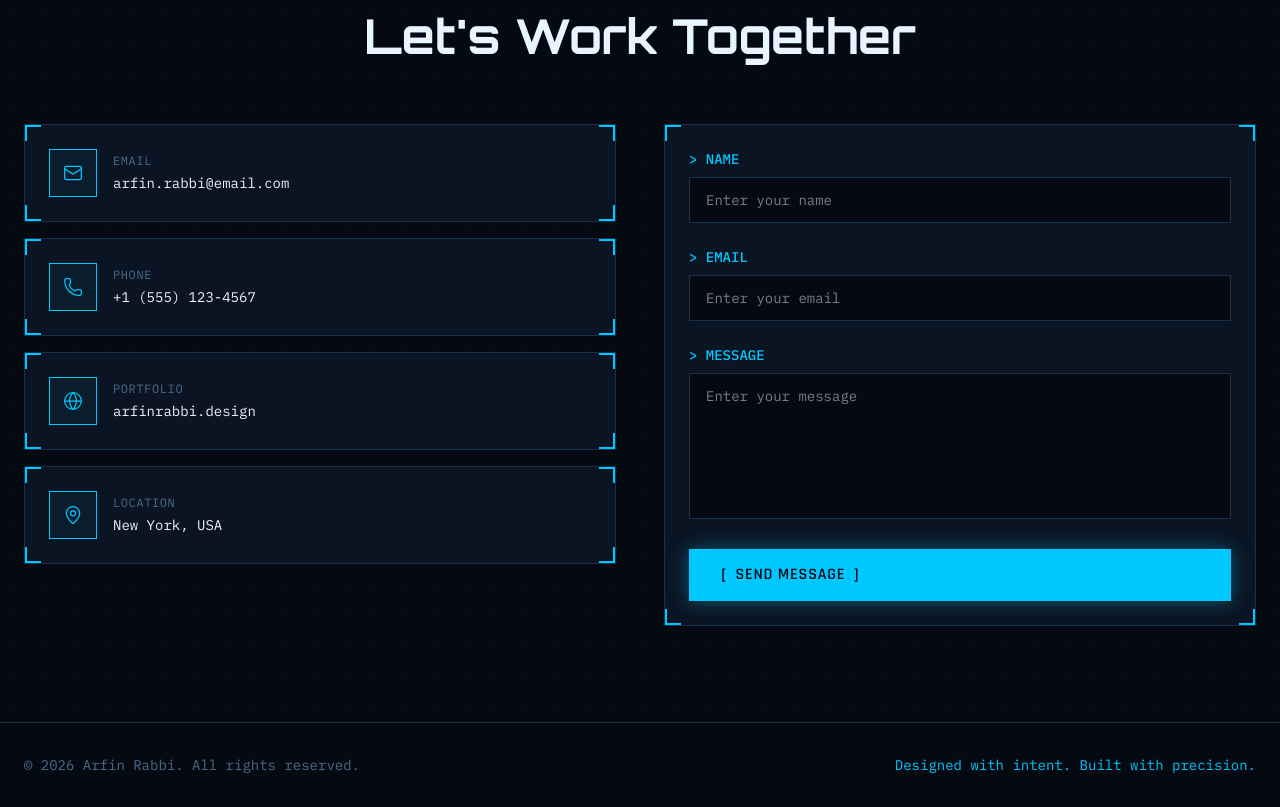
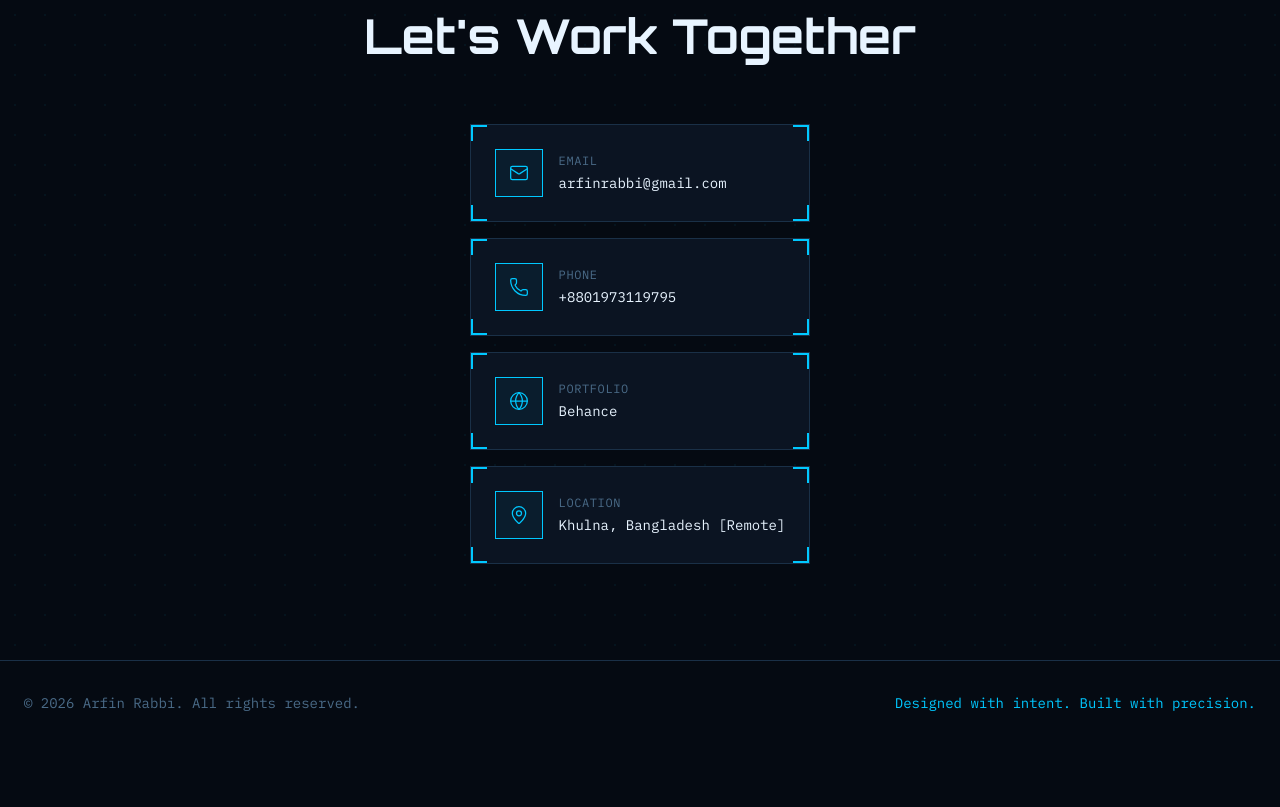
Before and after one commit to arfinrabbi/portfolio, a React (Vite) app: page / in a window 1280 px wide. Shown: the part 4560-5367 px from the top of the page. After the commit the page ends 5305 px from the top, so only its background shows below. Built offline with nearby package versions, Linux system fonts and the light colour scheme.

Commit message:
Update Contact.tsx

```diff
--- a/src/app/components/Contact.tsx
+++ b/src/app/components/Contact.tsx
@@ -1,29 +1,16 @@
-import React, { useState } from 'react';
+import React from 'react';
 import { motion } from 'motion/react';
 import { BracketCard } from './BracketCard';
-import { BracketButton } from './BracketButton';
 import { Mail, Phone, Globe, MapPin } from 'lucide-react';
 
 const contactInfo = [
-  { icon: Mail, label: 'EMAIL', value: 'arfin.rabbi@email.com' },
-  { icon: Phone, label: 'PHONE', value: '+1 (555) 123-4567' },
-  { icon: Globe, label: 'PORTFOLIO', value: 'arfinrabbi.design' },
-  { icon: MapPin, label: 'LOCATION', value: 'New York, USA' },
+  { icon: Mail, label: 'EMAIL', value: 'arfinrabbi@gmail.com' },
+  { icon: Phone, label: 'PHONE', value: '+8801973119795' },
+  { icon: Globe, label: 'PORTFOLIO', value: 'Behance', link: 'https://www.behance.net/arfinrabbi' },
+  { icon: MapPin, label: 'LOCATION', value: 'Khulna, Bangladesh [Remote]' },
 ];
 
 export function Contact() {
-  const [formData, setFormData] = useState({
-    name: '',
-    email: '',
-    message: ''
-  });
-
-  const handleSubmit = (e: React.FormEvent) => {
-    e.preventDefault();
-    console.log('Form submitted:', formData);
-    // Handle form submission
-  };
-
   return (
     <section id="contact" className="py-24 relative">
       {/* Background effect */}
@@ -53,10 +40,37 @@ export function Contact() {
             initial={{ opacity: 0, x: -50 }}
             whileInView={{ opacity: 1, x: 0 }}
             viewport={{ once: true }}
-            className="space-y-4"
+            className="space-y-4 lg:col-span-2 lg:max-w-2xl lg:mx-auto"
           >
             {contactInfo.map((info, index) => {
               const Icon = info.icon;
+              const cardContent = (
+                <BracketCard hover={false} className="flex items-center gap-4">
+                  <div className="w-12 h-12 border border-[#00C8FF] flex items-center justify-center bg-[#00C8FF]/5">
+                    <Icon className="w-5 h-5 text-[#00C8FF]" strokeWidth={1.5} />
+                  </div>
+                  <div>
+                    <div className="font-['IBM_Plex_Mono'] text-[#4A6B88] text-xs uppercase tracking-wider mb-1">
+                      {info.label}
+                    </div>
+                    <div className="font-['IBM_Plex_Mono'] text-[#E8F4FF] text-sm">
+                      {'link' in info ? (
+                        <a
+                          href={info.link}
+                          target="_blank"
+                          rel="noopener noreferrer"
+                          className="hover:text-[#00C8FF] transition-colors"
+                        >
+                          {info.value}
+                        </a>
+                      ) : (
+                        info.value
+                      )}
+                    </div>
+                  </div>
+                </BracketCard>
+              );
+
               return (
                 <motion.div
                   key={info.label}
@@ -65,76 +79,10 @@ export function Contact() {
                   viewport={{ once: true }}
                   transition={{ delay: index * 0.1 }}
                 >
-                  <BracketCard hover={false} className="flex items-center gap-4">
-                    <div className="w-12 h-12 border border-[#00C8FF] flex items-center justify-center bg-[#00C8FF]/5">
-                      <Icon className="w-5 h-5 text-[#00C8FF]" strokeWidth={1.5} />
-                    </div>
-                    <div>
-                      <div className="font-['IBM_Plex_Mono'] text-[#4A6B88] text-xs uppercase tracking-wider mb-1">
-                        {info.label}
-                      </div>
-                      <div className="font-['IBM_Plex_Mono'] text-[#E8F4FF] text-sm">
-                        {info.value}
-                      </div>
-                    </div>
-                  </BracketCard>
+                  {cardContent}
                 </motion.div>
               );
             })}
-          </motion.div>
-
-          {/* Right: Form */}
-          <motion.div
-            initial={{ opacity: 0, x: 50 }}
-            whileInView={{ opacity: 1, x: 0 }}
-            viewport={{ once: true }}
-          >
-            <BracketCard className="h-full">
-              <form onSubmit={handleSubmit} className="space-y-6">
-                <div>
-                  <label className="block font-['IBM_Plex_Mono'] text-[#00C8FF] text-sm mb-2">
-                    <span className="text-[#00C8FF]">{'>'}</span> NAME
-                  </label>
-                  <input
-                    type="text"
-                    value={formData.name}
-                    onChange={(e) => setFormData({ ...formData, name: e.target.value })}
-                    className="w-full bg-[#050A12] border border-[#1A3047] px-4 py-3 text-[#E8F4FF] font-['IBM_Plex_Mono'] text-sm focus:border-[#00C8FF] focus:outline-none focus:shadow-[0_0_10px_rgba(0,200,255,0.3)] transition-all"
-                    placeholder="Enter your name"
-                  />
-                </div>
-
-                <div>
-                  <label className="block font-['IBM_Plex_Mono'] text-[#00C8FF] text-sm mb-2">
-                    <span className="text-[#00C8FF]">{'>'}</span> EMAIL
-                  </label>
-                  <input
-                    type="email"
-                    value={formData.email}
-                    onChange={(e) => setFormData({ ...formData, email: e.target.value })}
-                    className="w-full bg-[#050A12] border border-[#1A3047] px-4 py-3 text-[#E8F4FF] font-['IBM_Plex_Mono'] text-sm focus:border-[#00C8FF] focus:outline-none focus:shadow-[0_0_10px_rgba(0,200,255,0.3)] transition-all"
-                    placeholder="Enter your email"
-                  />
-                </div>
-
-                <div>
-                  <label className="block font-['IBM_Plex_Mono'] text-[#00C8FF] text-sm mb-2">
-                    <span className="text-[#00C8FF]">{'>'}</span> MESSAGE
-                  </label>
-                  <textarea
-                    value={formData.message}
-                    onChange={(e) => setFormData({ ...formData, message: e.target.value })}
-                    rows={6}
-                    className="w-full bg-[#050A12] border border-[#1A3047] px-4 py-3 text-[#E8F4FF] font-['IBM_Plex_Mono'] text-sm focus:border-[#00C8FF] focus:outline-none focus:shadow-[0_0_10px_rgba(0,200,255,0.3)] transition-all resize-none"
-                    placeholder="Enter your message"
-                  />
-                </div>
-
-                <BracketButton variant="primary" className="w-full">
-                  SEND MESSAGE
-                </BracketButton>
-              </form>
-            </BracketCard>
           </motion.div>
         </div>
       </div>
```
